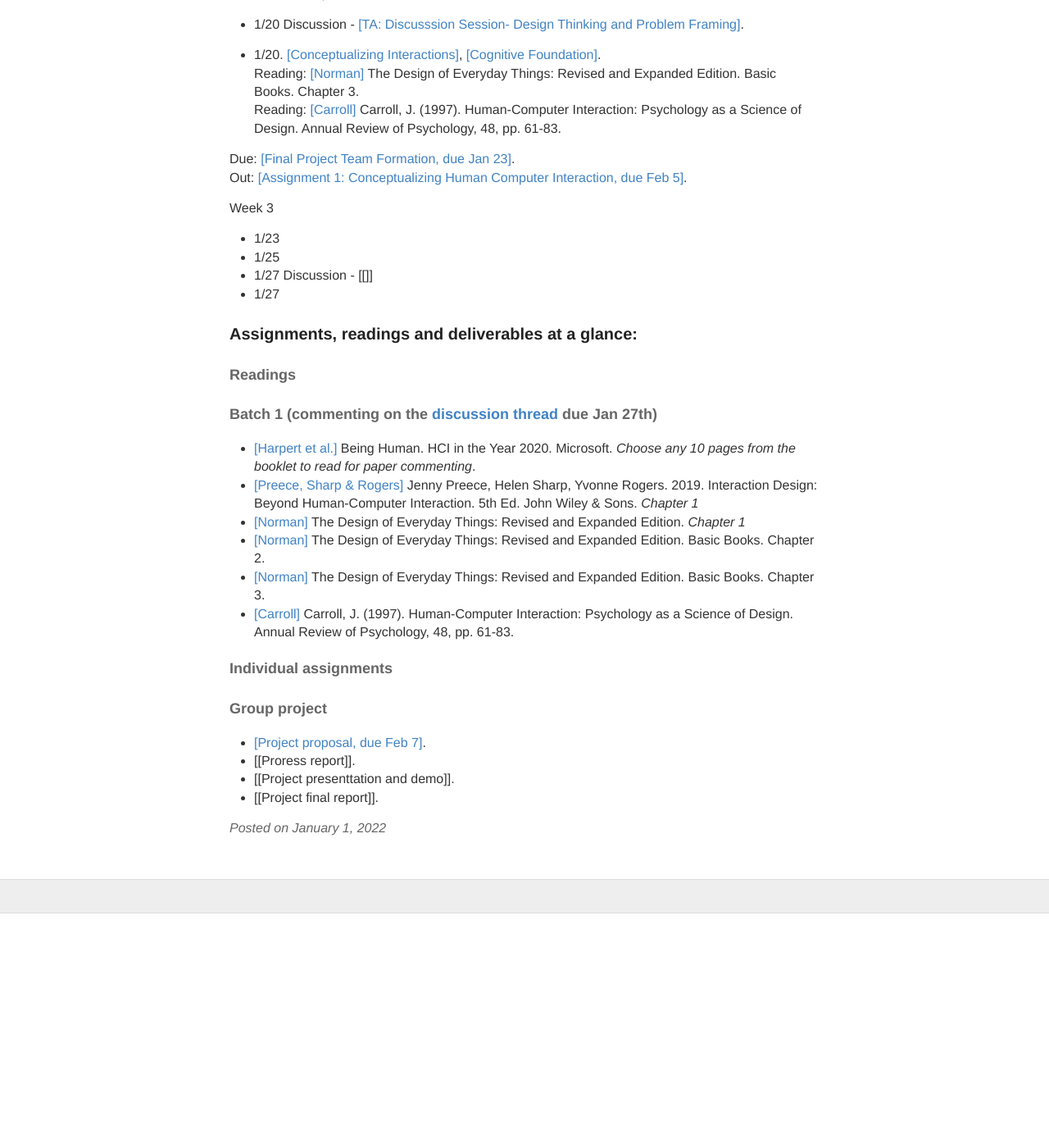
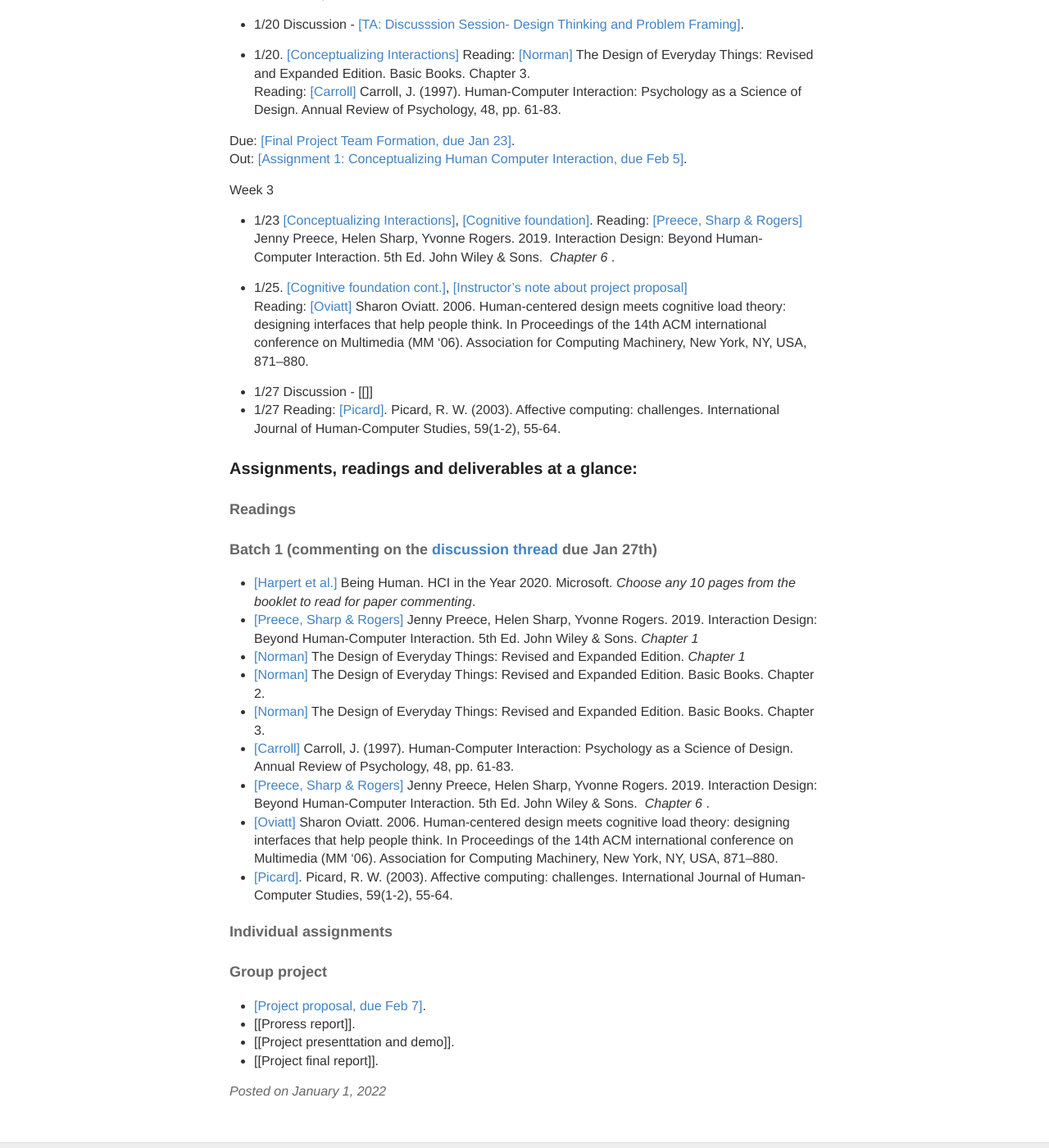
Before and after one commit to hciwang/hciwang.github.io, a Jekyll site: the page built from _posts/2022-1-1-lectures.md, in a window 1280 px wide and 1400 px high, scrolled down 821 px. Shown: the whole window at 82% size. Built offline with Jekyll 4.4.1, drawn with Linux system fonts in a browser that asks for light colours; before the commit the page ends 1935 px from its top, so only the background shows below that.

Commit message:
Update 2022-1-1-lectures.md

```diff
--- a/_posts/2022-1-1-lectures.md
+++ b/_posts/2022-1-1-lectures.md
@@ -36,10 +36,15 @@
 Out: [[Assignment 1: Conceptualizing Human Computer Interaction, due Feb 5]](https://canvas.ucdavis.edu/courses/747452/assignments/1010532).
 
 Week 3
-- 1/23
-- 1/25
+- 1/23 [[Conceptualizing Interactions]](https://canvas.ucdavis.edu/courses/747452/files/folder/Lecture%20slides?preview=19107085), [[Cognitive foundation]]().
+Reading: [[Preece, Sharp & Rogers]](http://www.id-book.com/) Jenny Preece, Helen Sharp, Yvonne Rogers. 2019. Interaction Design: Beyond Human-Computer Interaction. 5th Ed. John Wiley & Sons.  *Chapter 6* .
+
+- 1/25. [[Cognitive foundation cont.]](), [[Instructor's note about project proposal]]()
+Reading: [[Oviatt]](https://canvas.ucdavis.edu/courses/747452/files/folder/Misc%20files?preview=19161668) Sharon Oviatt. 2006. Human-centered design meets cognitive load theory: designing interfaces that help people think. In Proceedings of the 14th ACM international conference on Multimedia (MM '06). Association for Computing Machinery, New York, NY, USA, 871–880.
+
 - 1/27 Discussion - [[]]
 - 1/27
+Reading: [[Picard]](https://canvas.ucdavis.edu/courses/747452/files/folder/Misc%20files?preview=19161740). Picard, R. W. (2003). Affective computing: challenges. International Journal of Human-Computer Studies, 59(1-2), 55-64.
 
 
 ### Assignments, readings and deliverables at a glance:
@@ -52,6 +57,9 @@
 - [[Norman]](https://www.basicbooks.com/titles/don-norman/the-design-of-everyday-things/9780465050659/) The Design of Everyday Things: Revised and Expanded Edition. Basic Books. Chapter 2.
 - [[Norman]](https://www.basicbooks.com/titles/don-norman/the-design-of-everyday-things/9780465050659/) The Design of Everyday Things: Revised and Expanded Edition. Basic Books. Chapter 3.
 - [[Carroll]](https://canvas.ucdavis.edu/courses/747452/files/folder/Misc%20files?preview=19106534) Carroll, J. (1997). Human-Computer Interaction: Psychology as a Science of Design. Annual Review of Psychology, 48, pp. 61-83.
+- [[Preece, Sharp & Rogers]](http://www.id-book.com/) Jenny Preece, Helen Sharp, Yvonne Rogers. 2019. Interaction Design: Beyond Human-Computer Interaction. 5th Ed. John Wiley & Sons.  *Chapter 6* .
+- [[Oviatt]](https://canvas.ucdavis.edu/courses/747452/files/folder/Misc%20files?preview=19161668) Sharon Oviatt. 2006. Human-centered design meets cognitive load theory: designing interfaces that help people think. In Proceedings of the 14th ACM international conference on Multimedia (MM '06). Association for Computing Machinery, New York, NY, USA, 871–880.
+- [[Picard]](https://canvas.ucdavis.edu/courses/747452/files/folder/Misc%20files?preview=19161740). Picard, R. W. (2003). Affective computing: challenges. International Journal of Human-Computer Studies, 59(1-2), 55-64.
 
 
 
```
Also changed, not shown: other parts of _posts/2022-1-1-lectures.md (+1 -1 lines).
